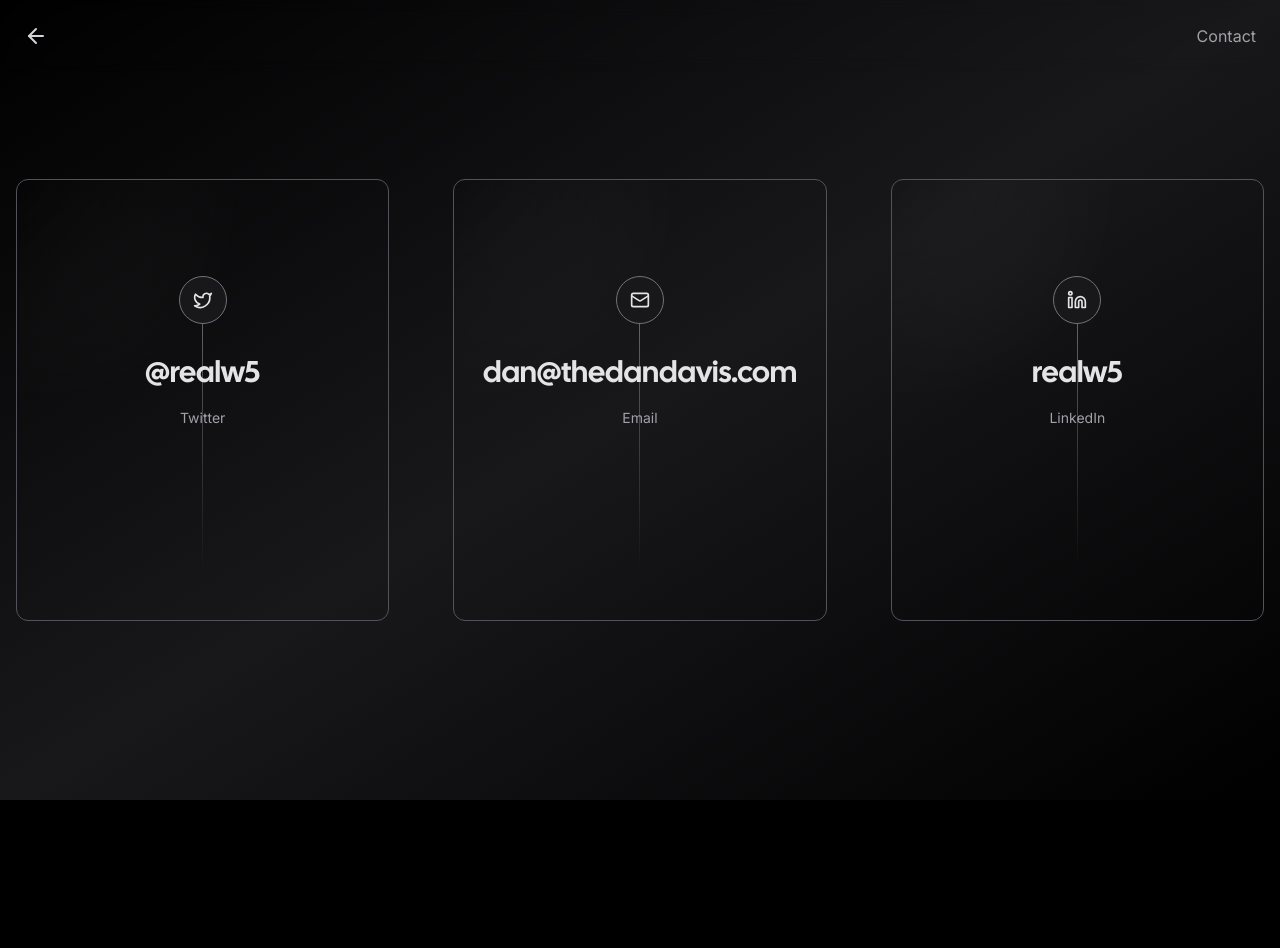
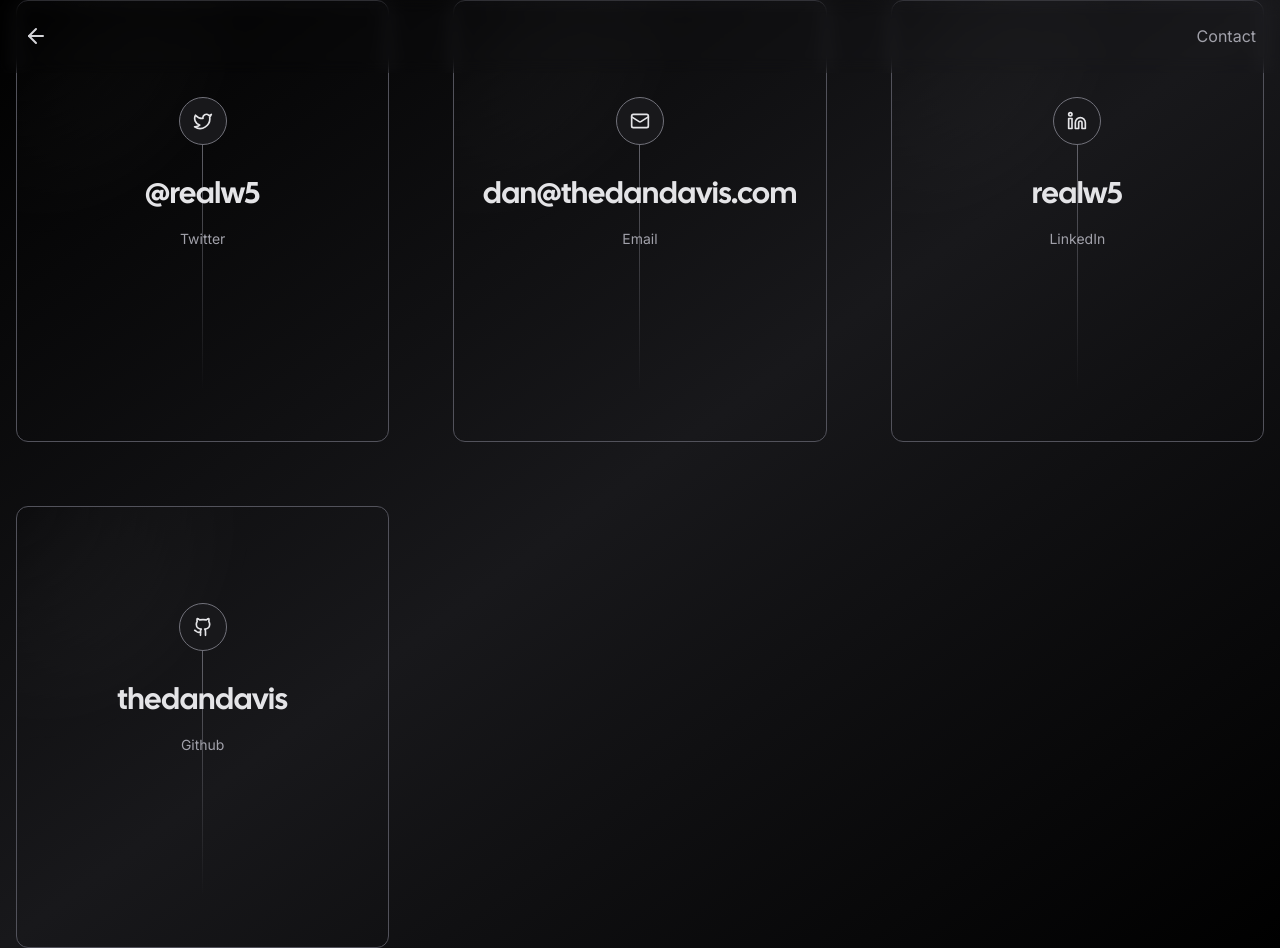
Before and after one commit to thedandavis/theone.news, a Next.js app: page /contact in a window 1280 px wide. Before the commit the page ends 800 px from the top, so only its background shows below. Built offline with nearby package versions, Linux system fonts and the light colour scheme; no server answers; what tailwindcss-debug-screens would draw is missing.

Commit message:
framework update

```diff
--- a/app/contact/page.tsx
+++ b/app/contact/page.tsx
@@ -1,5 +1,5 @@
 "use client";
-import { Twitter, Mail, Linkedin } from "lucide-react";
+import { Twitter, Mail, Linkedin, Github } from "lucide-react";
 import Link from "next/link";
 import { Navigation } from "../components/nav";
 import { Card } from "../components/card";
@@ -22,7 +22,12 @@ const socials = [
 		href: "https://www.linkedin.com/in/danrdavis/",
 		label: "LinkedIn",
 		handle: "realw5",
-	},
+	}, 	{
+		icon: <Github size={20} />,
+		href: "https://github.com/thedandavis/thedandavis.com",
+		label: "Github",
+		handle: "thedandavis",
+	}
 ];
 
 export default function Example() {
```
Also changed, not shown: package.json (+21 -21 lines), 1 other file (tests, documents, lock files or other folders).
